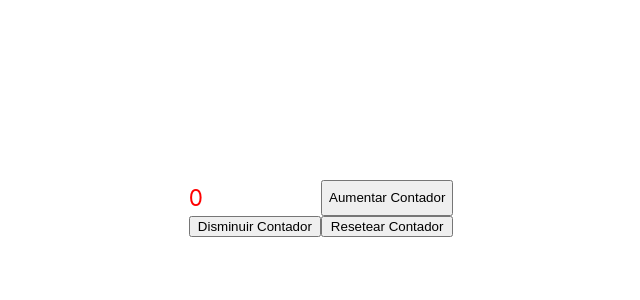
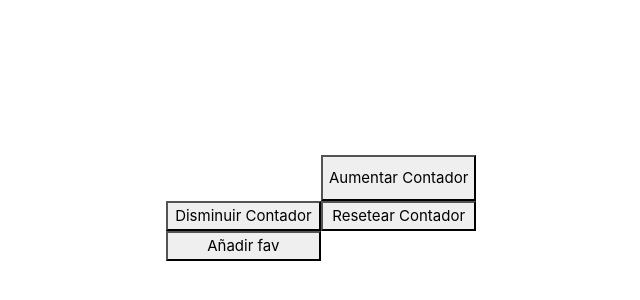
Before and after one commit to ArmandoVallejo/cursoVue, a Vue app in the folder primer-vue/: page / in a window 1280 px wide. Shown: the part 192-492 px from the top of the page, without its empty margins (319-959 px from the left). Built offline with nearby package versions, Linux system fonts and the light colour scheme.

Commit message:
practica con ref() y clases computadas

```diff
--- a/primer-vue/index.html
+++ b/primer-vue/index.html
@@ -1,13 +1,19 @@
 <!DOCTYPE html>
 <html lang="">
+
 <head>
   <meta charset="UTF-8">
   <link rel="icon" href="/favicon.ico">
   <meta name="viewport" content="width=device-width, initial-scale=1.0">
+  <link href="https://cdn.jsdelivr.net/npm/bootstrap@5.3.8/dist/css/bootstrap.min.css" rel="stylesheet"
+    integrity="sha384-sRIl4kxILFvY47J16cr9ZwB07vP4J8+LH7qKQnuqkuIAvNWLzeN8tE5YBujZqJLB" crossorigin="anonymous">
+
   <title>Vite App</title>
 </head>
+
 <body>
   <div id="app"></div>
   <script type="module" src="/src/main.js"></script>
 </body>
+
 </html>
--- a/primer-vue/src/App.vue
+++ b/primer-vue/src/App.vue
@@ -1,43 +1,50 @@
 <script setup>
+import { ref, computed } from 'vue'
 
-  import {ref} from 'vue';
-  const name = "Armando";
+const counter = ref(0)
+const favoriteNumbers = ref([])
 
-  //methods
-  const counter = ref(0);
+const increment = () => counter.value++
+const decrement = () => counter.value--
+const reset = () => counter.value = 0
 
-  const increment = () =>{
-    counter.value++;
-  }
+const add = () => {
+  favoriteNumbers.value.push(counter.value)
+}
 
-  const decrement = () =>{
-    counter.value--;
-  }
+// Computed properties
+const classCounter = computed(() => {
+  if (counter.value === 0) return 'zero'
+  if (counter.value > 0) return 'positive'
+  return 'negative'
+})
 
-  const reset = () =>{
-    counter.value = 0;
-  }
+const isFavorite = computed(() =>
+  favoriteNumbers.value.includes(counter.value)
+)
+</script>
 
-</script>
-<!--v-on se puede abreviar con @-->
 <template>
-
-  <h2 :class="counter > 0 ? 'positive' : 'negative'">{{ counter }}</h2>
+  <h2 :class="classCounter">{{ counter }}</h2>
 
   <button @click="increment">Aumentar Contador</button>
   <button @click="decrement">Disminuir Contador</button>
   <button @click="reset">Resetear Contador</button>
+  <button @click="add" :disabled="isFavorite">Añadir fav</button>
+
+  <ul>
+    <li v-for="number in favoriteNumbers" :key="number">{{ number }}</li>
+  </ul>
 </template>
 
 <style>
-  h1{
-    color:red;
-  }
-  .positive{
-    color:green
-  }
-
-  .negative{
-    color:red
-  }
+.positive {
+  color: green;
+}
+.negative {
+  color: red;
+}
+.zero {
+  color: white;
+}
 </style>
```
Lines whose indentation alone changed are shown as unchanged.
